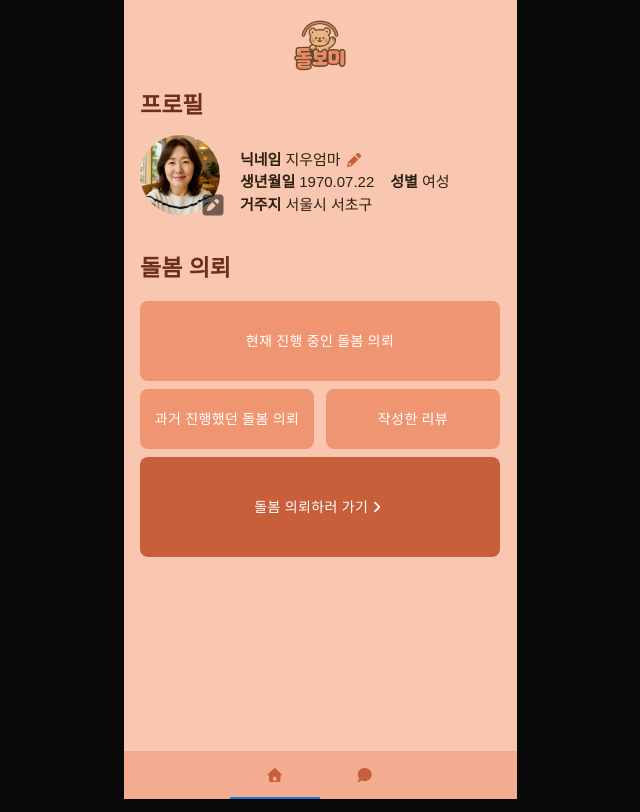
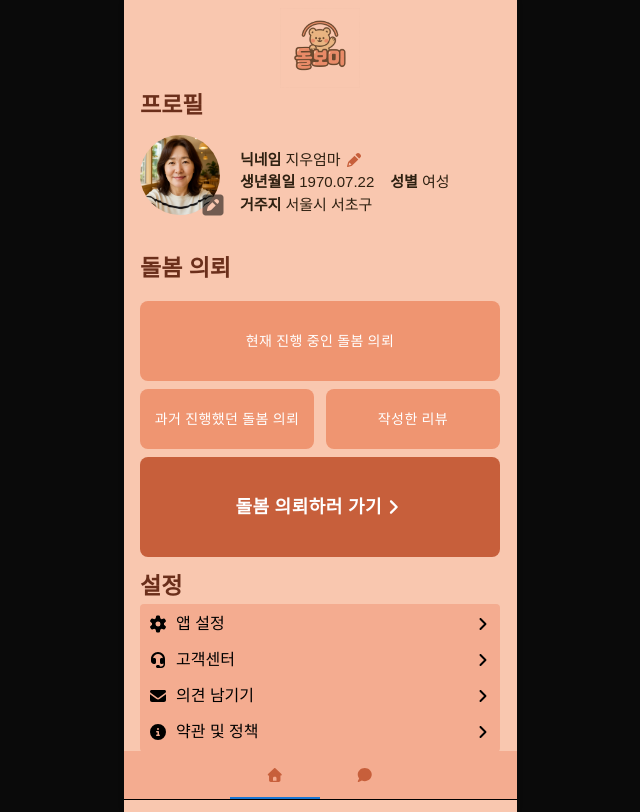
Before and after one commit to boradorish/startup_proj, a Next.js app: page /customer/main in a window 1280 px wide. Shown: the whole page, without its empty margins (320-960 px from the left). Built offline with nearby package versions, Linux system fonts and the light colour scheme.

Commit message:
소비자 메인 페이지 UI 변경

```diff
--- a/app/customer/main/page.tsx
+++ b/app/customer/main/page.tsx
@@ -7,7 +7,13 @@ import { useRouter } from "next/navigation";
 import { IconButton } from "@mui/material";
 import {
   faAngleRight,
+  faCircleInfo,
+  faEnvelope,
+  faGear,
+  faHeadset,
+  faInfo,
   faPencil,
+  faPhone,
   faSquarePen,
 } from "@fortawesome/free-solid-svg-icons";
 import { TopBanner } from "@/app/dolbomi/TopBanner";
@@ -150,23 +156,51 @@ export default function Home() {
             boxShadow: "none",
             width: "100%",
             padding: "6px 0px",
+            fontSize: 18,
+            fontWeight: 600,
           }}
         >
           돌봄 의뢰하러 가기
           <FontAwesomeIcon icon={faAngleRight} />
         </Button>
-      </div>
-      {/* <div className="w-90 jusitfy-start mt-3">
-        <div className="font-bold text-[var(--subDark2)] text-[23px] ">
-          설정
+        <div className="w-90 jusitfy-start mt-3 ">
+          <div className="font-bold text-[var(--subDark2)] text-[23px] ">
+            설정
+          </div>
+        </div>
+        <div className="w-full bg-[var(--subLight)] gap-3 flex  flex-col rounded p-2">
+          <div className="flex w-full justify-between items-center">
+            <div className="flex w-full gap-2  items-center">
+              <FontAwesomeIcon icon={faGear} />
+              <div>앱 설정</div>
+            </div>
+            <FontAwesomeIcon icon={faAngleRight} />
+          </div>
+          <div className="flex w-full justify-between items-center">
+            <div className="flex w-full gap-2 items-center">
+              <FontAwesomeIcon icon={faHeadset} />
+              <div>고객센터</div>
+            </div>
+            <FontAwesomeIcon icon={faAngleRight} />
+          </div>
+          <div className="flex w-full justify-between items-center">
+            <div className="flex w-full gap-2 items-center">
+              <FontAwesomeIcon icon={faEnvelope} />
+              <div>의견 남기기</div>
+            </div>
+            <FontAwesomeIcon icon={faAngleRight} />
+          </div>
+          <div className="flex w-full justify-between items-center">
+            <div className="flex w-full gap-2 items-center">
+              <FontAwesomeIcon icon={faCircleInfo} />
+              <div>약관 및 정책</div>
+            </div>
+            <FontAwesomeIcon icon={faAngleRight} />
+          </div>
         </div>
       </div>
-      <div>
-        <div className="flex justify-between items-center">
-          <div>앱 설정</div>
-          <FontAwesomeIcon icon={faAngleRight} />
-        </div>
-      </div> */}
+      <div className="h-15" />
+
       <CBottomTab location={0} />
     </div>
   );
```
